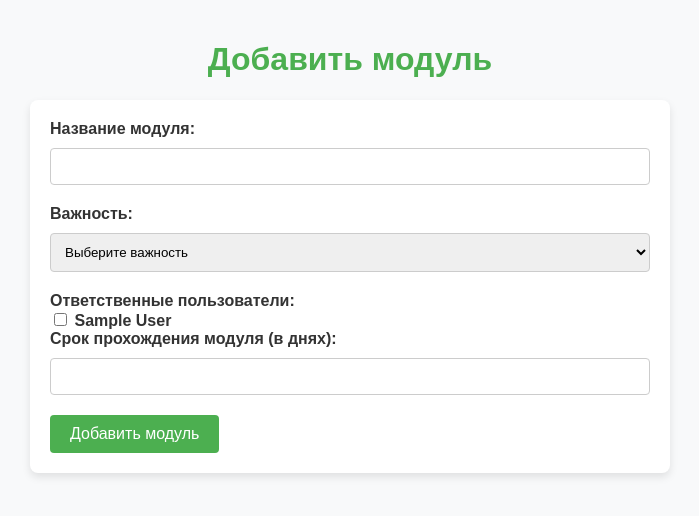
After one commit to SaintKliment/hr_system, a Flask app: page /hr_add in a window 1280 px wide. The commit adds this page. Shown: the top 516 px of the page, without its empty margins (290-989 px from the left). Run offline with Flask 3, Linux system fonts and the light colour scheme; the visitor is signed in with stand-in values (Sample User, id 1); tables that the repository leaves empty hold one stand-in row (values such as "Sample post"); some libraries are stand-ins or nearby versions.

Commit message:
add view adapt module

```diff
--- a/app.py
+++ b/app.py
@@ -10,7 +10,7 @@ from werkzeug.security import generate_password_hash, check_password_hash
 from functools import wraps
 from models.User import User
 from flask_migrate import Migrate
-from models.module import Module
+from models.Module import Module
 
 app = Flask(__name__)
 Bootstrap(app)
@@ -131,9 +131,7 @@ def draft():
             else:
                 print("Empty file or filename")
 
-        print("Materials before JSON conversion:", materials)
         materials_json = json.dumps(materials)
-        print("Materials JSON:", materials_json)
 
 
 
@@ -214,6 +212,49 @@ def index():
     modules = Module.query.all()
     return render_template('index.html', modules=modules)
 
+@app.route('/hr_add', methods=['GET', 'POST'])
+@login_required
+def hr_add():
+    if request.method == 'POST':
+        # Получаем данные из формы
+        code_name = request.form.get('module_name')
+        responsible_user_ids = request.form.getlist('responsible_users')
+        duration_develop = request.form.get('duration')
+        importance = request.form.get('importance')
+        state = "новый"
+
+
+        new_module = Module(
+        code_name=code_name,
+        state=state,
+        responsible_user_ids=responsible_user_ids,
+        duration_develop=duration_develop,
+        importance=importance
+        )
+
+        # Добавление записи в сессию и сохранение в базе данных
+        try:
+            db.session.add(new_module)
+            db.session.commit()
+            print("Новый модуль успешно добавлен в базу данных.")
+            # send_messages_developers() # отправить сообщение о новом модуле всем пользователям
+        except Exception as e:
+            db.session.rollback()
+            print(f"Произошла ошибка при добавлении модуля: {str(e)}")
+        finally:
+            db.session.close()
+
+        return redirect(url_for('index'))
+
+    users = User.query.all()
+    return render_template('hr_add.html', users=users)
+
+@app.route('/view_modules', methods=['GET'])
+@login_required
+def view_modules():
+    modules = Module.query.all()
+    return render_template('modules.html', modules=modules)
+
 if __name__ == '__main__':
     with app.app_context():
         db.create_all()  # Создать таблицы, если их нет
--- a/models/User.py
+++ b/models/User.py
@@ -1,4 +1,5 @@
 from db import db
+from sqlalchemy.orm import relationship
 
 # Модель пользователя
 class User(db.Model):
@@ -9,7 +10,6 @@ class User(db.Model):
     email = db.Column(db.String(256), nullable=False, unique=True)
     password = db.Column(db.String(256), nullable=False)
     position = db.Column(db.String(256), nullable=False)
-    materials = db.Column(db.LargeBinary, nullable=True)  # Новая колонка для бинарных данных
 
     def __repr__(self):
         return f'<User {self.full_name}>'
--- a/requirements.txt
+++ b/requirements.txt
@@ -2,6 +2,5 @@ flask
 psycopg2
 flask-bootstrap
 psycopg2-binary
-sqlalchemy
 Flask-SQLAlchemy
 Flask-Migrate
--- /dev/null
+++ b/templates/hr_add.html
@@ -0,0 +1,106 @@
+<!DOCTYPE html>
+<html lang="ru">
+  <head>
+    <meta charset="UTF-8" />
+    <meta name="viewport" content="width=device-width, initial-scale=1.0" />
+    <title>Добавить модуль</title>
+    <style>
+      body {
+        font-family: Arial, sans-serif;
+        background-color: #f8f9fa; /* Светлый фон */
+        margin: 0;
+        padding: 20px;
+      }
+
+      h1 {
+        color: #4caf50; /* Зеленый цвет заголовка */
+        text-align: center;
+      }
+
+      form {
+        background-color: #ffffff; /* Белый фон формы */
+        border-radius: 8px;
+        padding: 20px;
+        box-shadow: 0 4px 8px rgba(0, 0, 0, 0.1);
+        max-width: 600px;
+        margin: 0 auto; /* Центрирование формы */
+      }
+
+      label {
+        color: #333333; /* Темный текст для меток */
+        font-weight: bold;
+      }
+
+      input[type="text"],
+      input[type="number"],
+      select,
+      textarea {
+        width: 100%;
+        padding: 10px;
+        margin: 10px 0 20px;
+        border: 1px solid #cccccc; /* Светло-серый бордер */
+        border-radius: 4px;
+        box-sizing: border-box; /* Учет отступов и границ в ширине */
+      }
+
+      button {
+        background-color: #4caf50; /* Зеленая кнопка */
+        color: white;
+        border: none;
+        padding: 10px 20px;
+        font-size: 16px;
+        border-radius: 4px;
+        cursor: pointer;
+      }
+
+      button:hover {
+        background-color: #45a049; /* Темно-зеленый при наведении */
+      }
+
+      .file-input {
+        margin-bottom: 10px; /* Отступ для файлового ввода */
+      }
+    </style>
+  </head>
+  <body>
+    <h1>Добавить модуль</h1>
+    <form
+      action="/hr_add"
+      method="POST"
+      id="moduleForm"
+      enctype="multipart/form-data"
+    >
+      <label for="module_name">Название модуля:</label>
+      <input type="text" id="module_name" name="module_name" required />
+
+      <label for="importance">Важность:</label>
+      <select id="importance" name="importance" required>
+        <option value="" disabled selected>Выберите важность</option>
+        <option value="очень важный">Очень важный</option>
+        <option value="важный">Важный</option>
+        <option value="нейтральный">Нейтральный</option>
+      </select>
+
+      <label for="responsible_users">Ответственные пользователи:</label>
+      <div id="responsible_users">
+        <!-- Здесь будут чекбоксы с пользователями из БД -->
+        {% for user in users %}
+        <div>
+          <input
+            type="checkbox"
+            id="user_{{ user.id }}"
+            name="responsible_users"
+            value="{{ user.id }}"
+          />
+          <label for="user_{{ user.id }}">{{ user.full_name }}</label>
+        </div>
+        {% endfor %}
+      </div>
+
+      <label for="duration">Срок прохождения модуля (в днях):</label>
+      <input type="number" id="duration" name="duration" required />
+
+      <button type="submit">Добавить модуль</button>
+    </form>
+  </body>
+</html>
```
Also changed, not shown: models/module.py (+13 -6 lines), templates/index.html (+7 -0 lines), templates/modules.html (added, +48 -0 lines).
